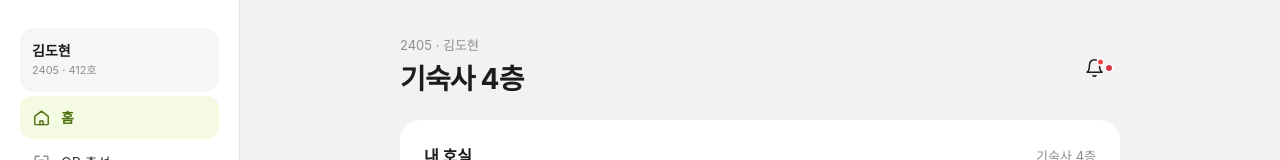
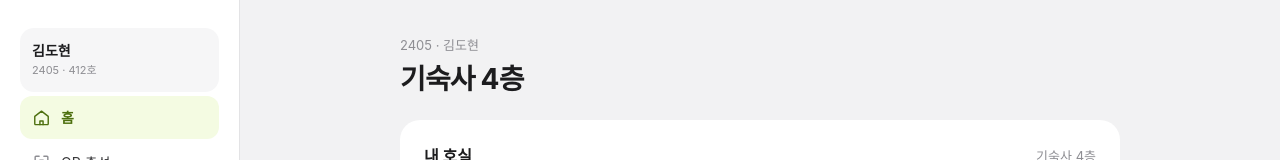
Before and after one commit to Start-Up-10th/CheckUp-Client, a Next.js app in the folder web/: page /main in a window 1280 px wide. Shown: the top 160 px of the page. Built offline with nearby package versions, Linux system fonts and the light colour scheme; a web font is replaced by a local one.

Commit message:
fix: 학생 홈 노트북 헤더 종 버튼 제거 (수정된 Figma)

```diff
--- a/web/src/components/student/MainHeader.tsx
+++ b/web/src/components/student/MainHeader.tsx
@@ -11,8 +11,9 @@ type MainHeaderProps = {
  * REQ-UI-003 학생 홈 머리: `학번 · 이름`, `기숙사 N층` 제목, 알림 진입점(REQ-COM-005 — 읽지 않은
  * 알림이 있으면 종에 빨간 점, 숫자 배지 없음).
  * 핸드폰(Figma 5:4)은 흰 헤더, 위 여백은 상태바 56px+4px=60px(보이는 위치 그대로), 종 22px.
- * 노트북(224:41)은 배경 없이 제목 28px, 회색 원 배경의 42px 종 버튼. 빨간 점 없는 종은 Figma에
- * 없어 원본에서 점만 뺐고, 핸드폰 종의 clip 밖 찌꺼기 원은 사이드바 종(#16)처럼 지웠다.
+ * 노트북(224:41)은 배경 없이 제목 28px이고 종 버튼이 없다 — 알림은 사이드바 "알림"으로 들어간다
+ * (팀원이 수정한 Figma, 2026-09-25, #29). 빨간 점 없는 종은 Figma에 없어 원본에서 점만 뺐고,
+ * 핸드폰 종의 clip 밖 찌꺼기 원은 사이드바 종(#16)처럼 지웠다.
  */
 export function MainHeader({
   name,
@@ -36,7 +37,7 @@ export function MainHeader({
         aria-label={
           hasUnreadNotification ? "알림 (읽지 않은 알림 있음)" : "알림"
         }
-        className="-m-2 p-2 md:m-0 md:p-0"
+        className="-m-2 p-2 md:hidden"
       >
         {/* eslint-disable-next-line @next/next/no-img-element -- 빨간 점 색을 유지해야 해서 원본 SVG를 그대로 쓴다 */}
         <img
@@ -44,15 +45,7 @@ export function MainHeader({
           alt=""
           width={22}
           height={22}
-          className="size-[22px] md:hidden"
-        />
-        {/* eslint-disable-next-line @next/next/no-img-element -- 회색 원 배경과 빨간 점이 함께 그려진 원본 SVG */}
-        <img
-          src={`/icons/student-main/bell-button${suffix}.svg`}
-          alt=""
-          width={42}
-          height={42}
-          className="hidden size-[42px] md:block"
+          className="size-[22px]"
         />
       </Link>
     </header>
```
Also changed, not shown: web/public/icons/student-main/bell-button-unread.svg (deleted), web/public/icons/student-main/bell-button.svg (deleted).
